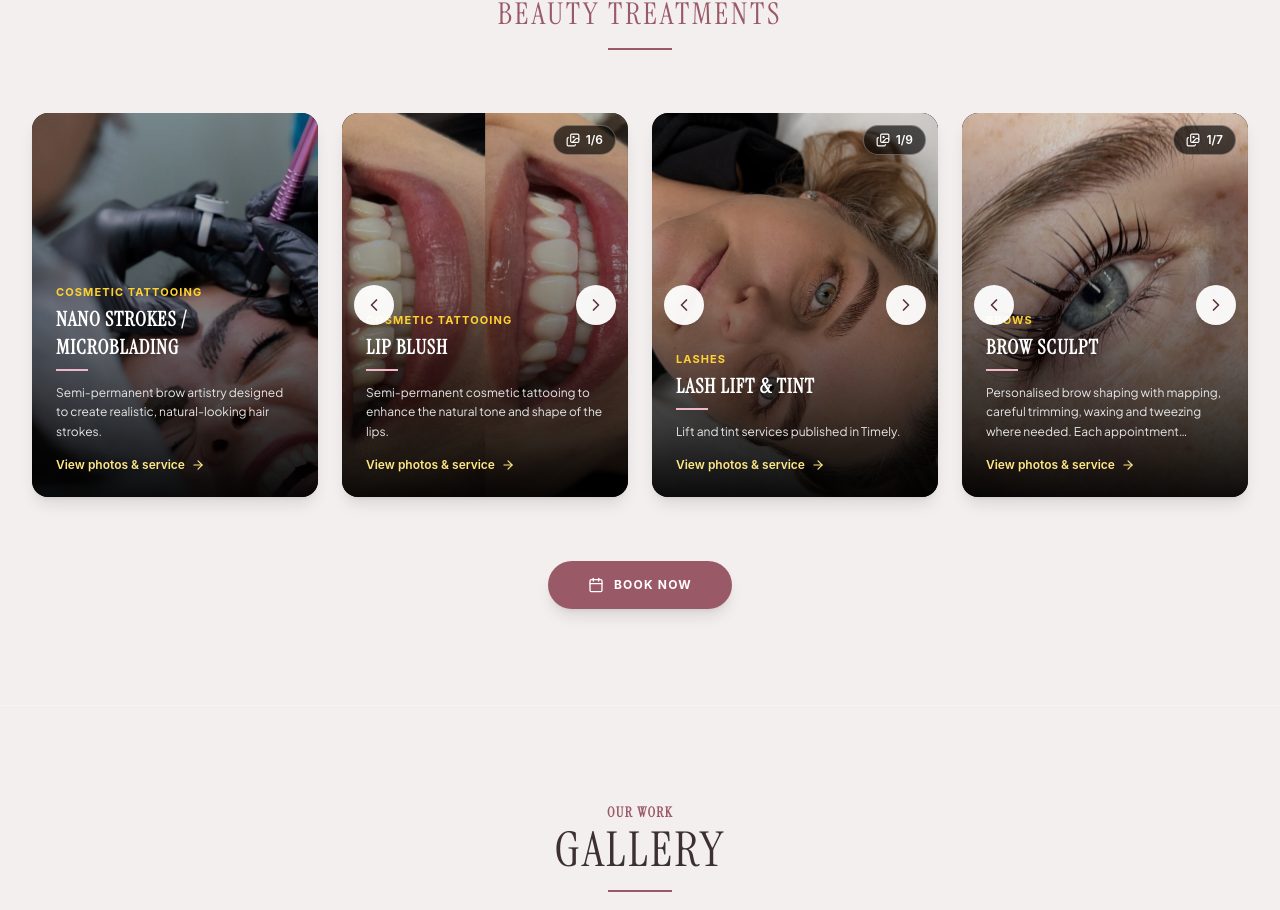
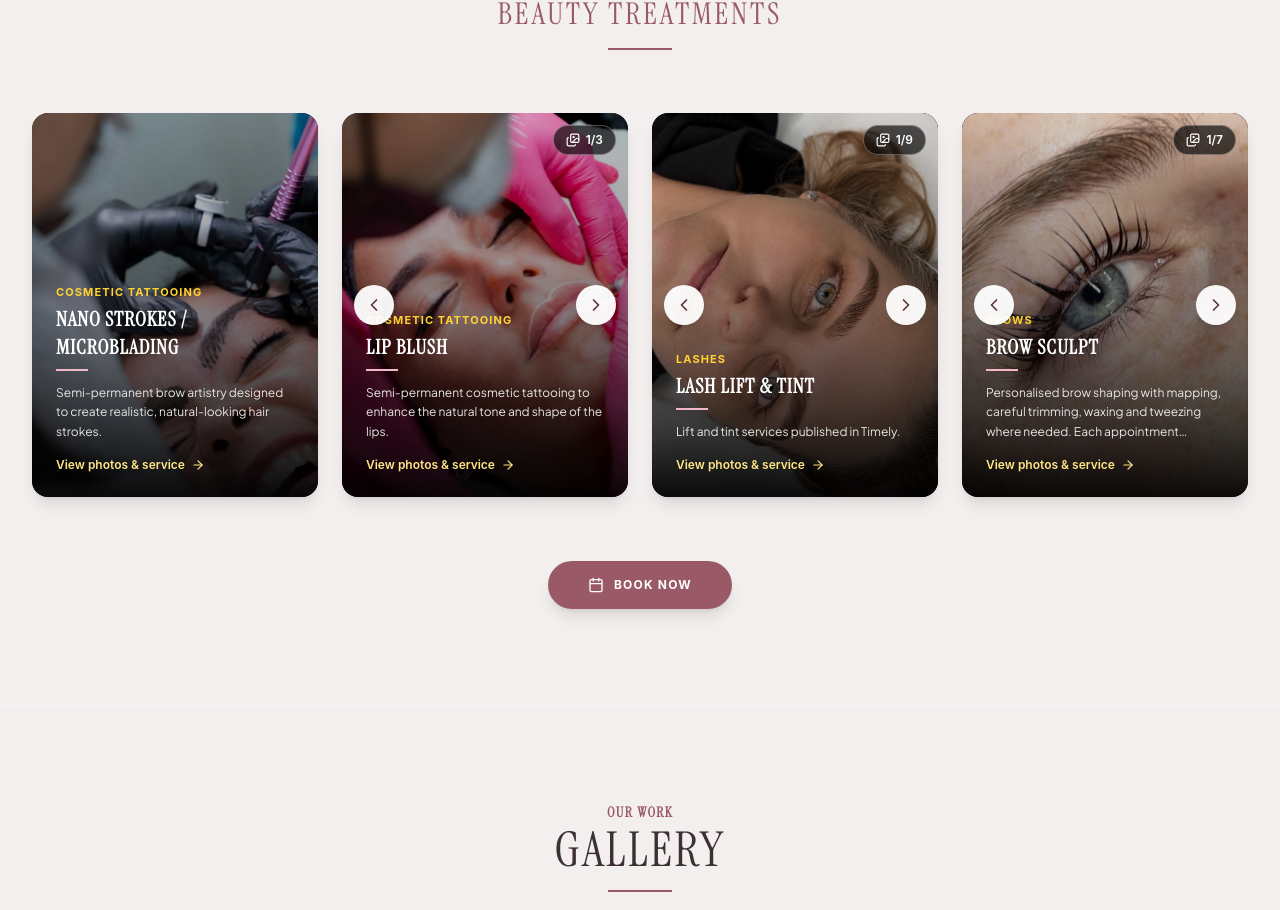
Before and after one commit to joorgeec3/Bella-Beauty-Brazil, a React (Vite) app: page / in a window 1280 px wide. Shown: the part 3120-4030 px from the top of the page. Built offline with nearby package versions, Linux system fonts and the light colour scheme; no server answers.

Commit message:
Display authentic unique client photos on matching Bella Beauty service pages

```diff
--- a/src/components/HomeTreatmentCard.tsx
+++ b/src/components/HomeTreatmentCard.tsx
@@ -2,6 +2,7 @@ import React, { useRef, useState } from 'react';
 import { ArrowRight, ChevronLeft, ChevronRight, Images } from 'lucide-react';
 import type { Language, Service } from '../data/siteData';
 import { getServicePhotos } from './ServicePhotoGallery';
+import { siteImages } from '../data/siteImages';
 
 interface HomeTreatmentCardProps {
   service: Service;
@@ -19,7 +20,15 @@ const labels = {
 export const HomeTreatmentCard: React.FC<HomeTreatmentCardProps> = ({
   service, language, onNavigate, position,
 }) => {
-  const approvedPhotos = getServicePhotos(service.id);
+  // Keep the three previously approved lip photos on the homepage. The six new
+  // lip photos appear exclusively in the Lip Blush service page, avoiding repeats.
+  const approvedPhotos = service.id === 'lip-blush'
+    ? [
+        { src: siteImages.client.lipBlushProcedure, alt: 'Lip Blush treatment', caption: 'Lip Blush procedure' },
+        { src: siteImages.client.lipBlushPalette, alt: 'Lip Blush colour selection', caption: 'Pigment shades' },
+        { src: siteImages.client.lipBlushPhotography, alt: 'Lip Blush consultation photo', caption: 'Lip Blush appointment' },
+      ]
+    : getServicePhotos(service.id);
   const photos = approvedPhotos.length > 0
     ? approvedPhotos
     : [{ src: service.image, alt: service.title, caption: service.title }];
```
